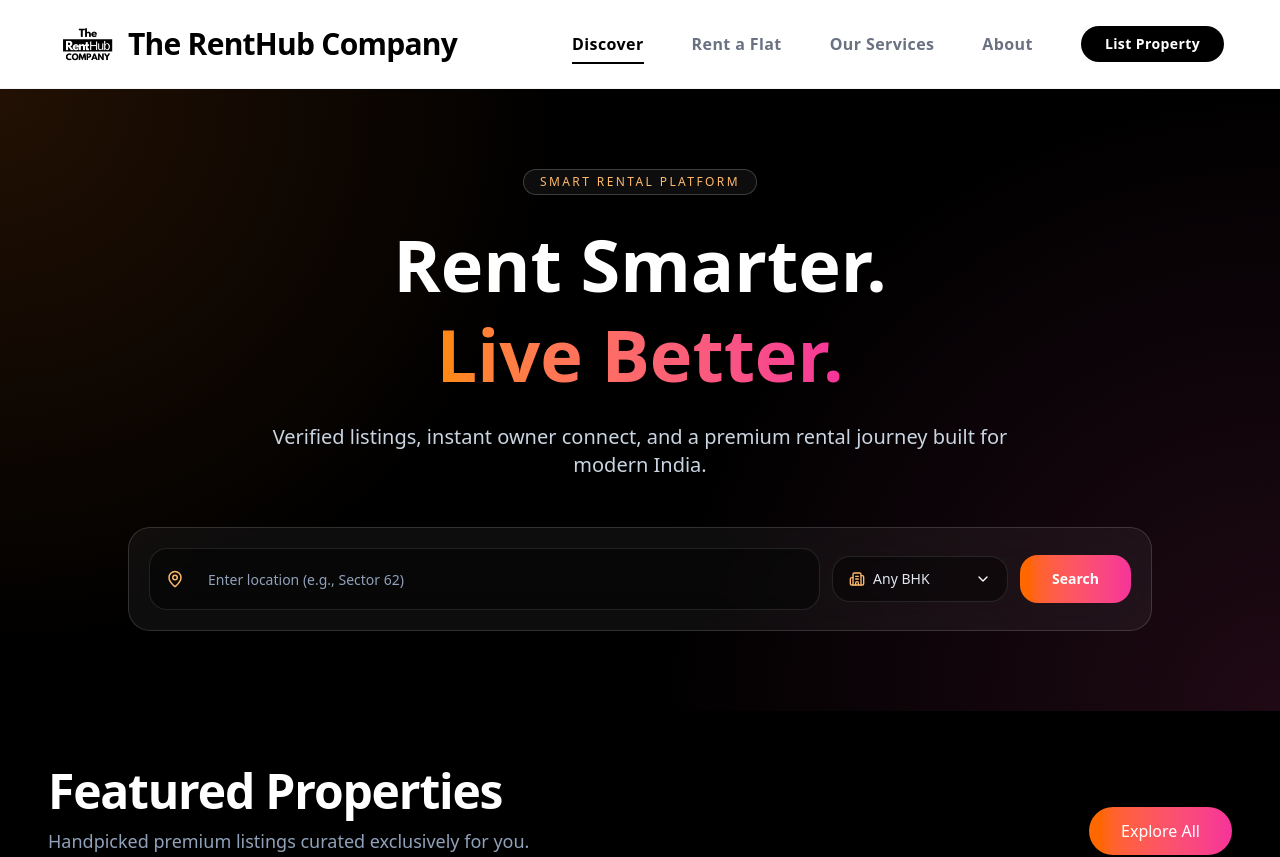
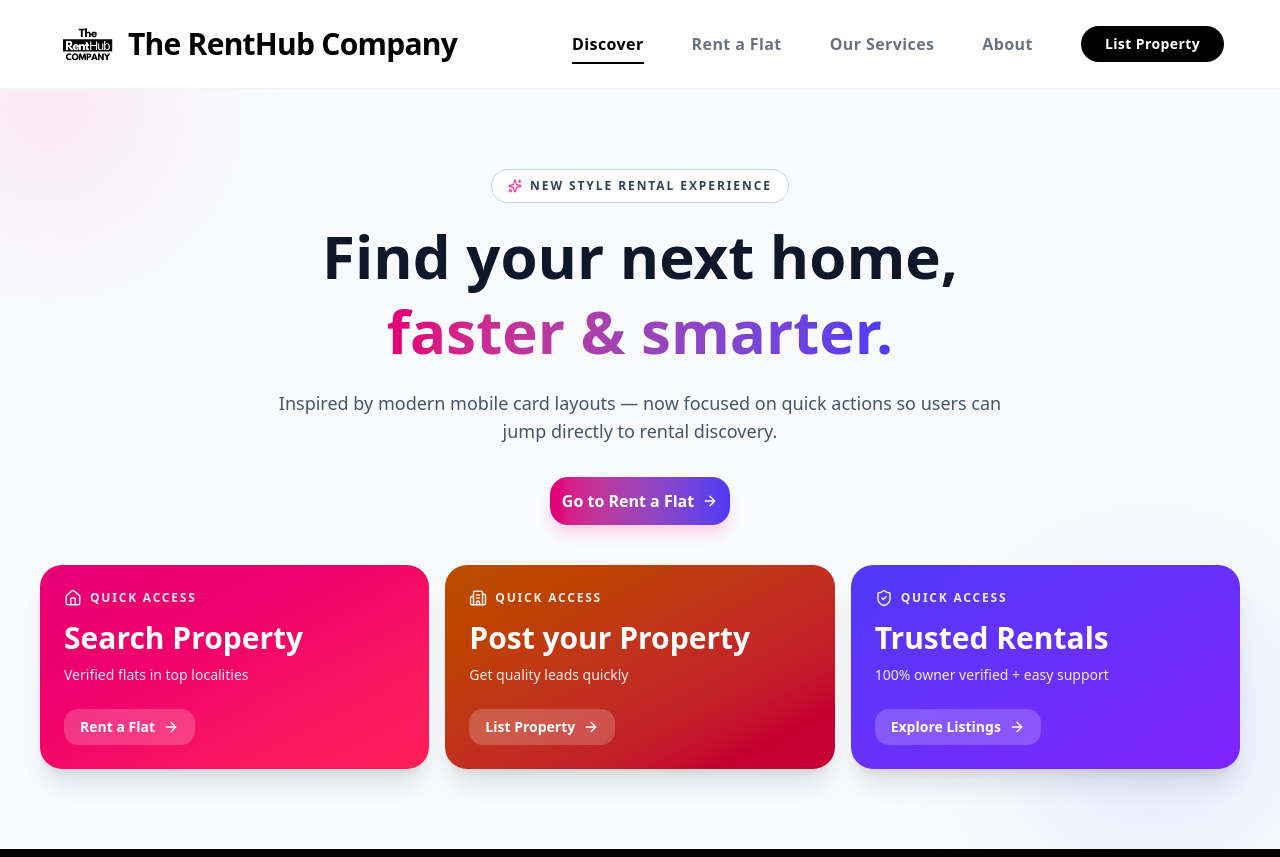
Before and after one commit to Shourya87/The-Rent-Hub-Website, a React (Vite) app in the folder frontend/: page / in a window 1280 px wide. Shown: the top 857 px of the page. Built offline with nearby package versions, Linux system fonts and the light colour scheme.

Commit message:
Redesign homepage hero with card-style quick actions

```diff
--- a/frontend/src/components/Hero.jsx
+++ b/frontend/src/components/Hero.jsx
@@ -1,113 +1,96 @@
-import { useState, useRef, useEffect } from "react";
-import { Input } from "@/components/ui/input";
 import { Button } from "@/components/ui/button";
 import { useNavigate } from "react-router-dom";
-import { MapPin, Building2, ChevronDown } from "lucide-react";
+import { ArrowRight, Building2, Home, ShieldCheck, Sparkles } from "lucide-react";
 
-const propertyOptions = ["Any BHK", "1 BHK", "2 BHK", "3+ BHK", "PG"];
+const quickActions = [
+  {
+    title: "Search Property",
+    subtitle: "Verified flats in top localities",
+    tone: "from-pink-600 to-rose-500",
+    action: "Rent a Flat",
+    onClick: (navigate) => navigate("/rent"),
+    icon: Home,
+  },
+  {
+    title: "Post your Property",
+    subtitle: "Get quality leads quickly",
+    tone: "from-amber-700 to-rose-700",
+    action: "List Property",
+    onClick: (navigate) => navigate("/list-property"),
+    icon: Building2,
+  },
+  {
+    title: "Trusted Rentals",
+    subtitle: "100% owner verified + easy support",
+    tone: "from-indigo-600 to-violet-600",
+    action: "Explore Listings",
+    onClick: (navigate) => navigate("/listings"),
+    icon: ShieldCheck,
+  },
+];
 
 const Hero = () => {
-  const [location, setLocation] = useState("");
-  const [selectedType, setSelectedType] = useState("Any BHK");
-  const [openDropdown, setOpenDropdown] = useState(false);
-  const dropdownRef = useRef(null);
   const navigate = useNavigate();
 
-  const handleSearch = () => {
-    navigate(
-      `/listings?location=${encodeURIComponent(location)}&type=${encodeURIComponent(selectedType)}`,
-    );
-  };
-
-  useEffect(() => {
-    function handleClickOutside(event) {
-      if (dropdownRef.current && !dropdownRef.current.contains(event.target)) {
-        setOpenDropdown(false);
-      }
-    }
-    document.addEventListener("mousedown", handleClickOutside);
-    return () => document.removeEventListener("mousedown", handleClickOutside);
-  }, []);
-
   return (
-    <section className="relative overflow-hidden bg-black px-6 py-20 text-white md:px-12">
-      <div className="absolute inset-0 bg-[radial-gradient(circle_at_top_left,#ff7b1a22,transparent_40%),radial-gradient(circle_at_bottom_right,#ec489922,transparent_45%)]" />
+    <section className="relative overflow-hidden bg-slate-50 px-5 py-14 md:px-10 md:py-20">
+      <div className="absolute -top-24 -left-16 h-56 w-56 rounded-full bg-pink-200/40 blur-3xl" />
+      <div className="absolute right-0 bottom-0 h-64 w-64 rounded-full bg-indigo-200/40 blur-3xl" />
 
       <div className="relative mx-auto max-w-7xl">
-        <div className="mx-auto mb-6 flex w-fit items-center rounded-full border border-white/20 bg-white/5 px-4 py-1 text-xs uppercase tracking-[0.2em] text-orange-300">
-          Smart Rental Platform
+        <div className="mx-auto mb-4 flex w-fit items-center gap-2 rounded-full border border-slate-300 bg-white px-4 py-2 text-xs font-semibold uppercase tracking-[0.16em] text-slate-700">
+          <Sparkles size={14} className="text-pink-500" />
+          New style rental experience
         </div>
 
-        <h1 className="text-center text-4xl font-extrabold leading-tight md:text-6xl lg:text-7xl">
-          Rent Smarter.
+        <h1 className="text-center text-4xl font-extrabold leading-tight text-slate-900 md:text-6xl">
+          Find your next home,
           <br />
-          <span className="bg-gradient-to-r from-orange-400 to-pink-500 bg-clip-text text-transparent">
-            Live Better.
+          <span className="bg-gradient-to-r from-pink-600 to-indigo-600 bg-clip-text text-transparent">
+            faster & smarter.
           </span>
         </h1>
 
-        <p className="mx-auto mt-6 max-w-3xl text-center text-base text-slate-300 md:text-xl">
-          Verified listings, instant owner connect, and a premium rental journey built for modern India.
+        <p className="mx-auto mt-5 max-w-3xl text-center text-sm text-slate-600 md:text-lg">
+          Inspired by modern mobile card layouts — now focused on quick actions so users can jump directly to
+          rental discovery.
         </p>
 
-        <div className="mx-auto mt-12 max-w-5xl rounded-3xl border border-white/15 bg-white/5 p-4 backdrop-blur-xl md:p-5">
-          <div className="flex flex-col gap-3 md:flex-row md:items-center">
-            <div className="flex w-full items-center gap-3 rounded-2xl border border-white/10 bg-black/40 px-4 py-3 md:flex-1">
-              <MapPin size={18} className="shrink-0 text-orange-300" />
-              <Input
-                value={location}
-                onChange={(e) => setLocation(e.target.value)}
-                onKeyDown={(e) => e.key === "Enter" && handleSearch()}
-                placeholder="Enter location (e.g., Sector 62)"
-                className="border-0 bg-transparent text-white placeholder:text-slate-400 focus-visible:ring-0 focus-visible:ring-offset-0"
-              />
-            </div>
+        <div className="mt-8 flex justify-center">
+          <Button
+            onClick={() => navigate("/rent")}
+            className="rounded-2xl bg-gradient-to-r from-pink-600 to-indigo-600 px-8 py-6 text-base font-semibold text-white shadow-lg shadow-pink-200 hover:opacity-95"
+          >
+            Go to Rent a Flat
+            <ArrowRight size={18} />
+          </Button>
+        </div>
 
-            <div ref={dropdownRef} className="relative w-full md:w-44">
-              <div
-                onClick={() => setOpenDropdown(!openDropdown)}
-                className="flex cursor-pointer items-center justify-between rounded-2xl border border-white/10 bg-black/40 px-4 py-3"
+        <div className="mt-10 grid gap-4 sm:grid-cols-2 lg:grid-cols-3">
+          {quickActions.map((card) => {
+            const Icon = card.icon;
+            return (
+              <article
+                key={card.title}
+                className={`rounded-3xl bg-gradient-to-br ${card.tone} p-6 text-white shadow-xl transition-transform duration-300 hover:-translate-y-1`}
               >
-                <div className="flex items-center gap-2 text-sm text-slate-200">
-                  <Building2 size={16} className="text-orange-300" />
-                  <span>{selectedType}</span>
+                <div className="mb-3 flex items-center gap-2 text-white/90">
+                  <Icon size={18} />
+                  <span className="text-xs font-semibold uppercase tracking-[0.15em]">Quick Access</span>
                 </div>
-                <ChevronDown size={16} className={`transition ${openDropdown ? "rotate-180" : ""}`} />
-              </div>
-
-              <div
-                className={`absolute z-50 mt-2 w-full overflow-hidden rounded-2xl border border-white/10 bg-slate-900 shadow-xl transition-all ${
-                  openDropdown
-                    ? "pointer-events-auto translate-y-0 opacity-100"
-                    : "pointer-events-none -translate-y-2 opacity-0"
-                }`}
-              >
-                {propertyOptions.map((option) => (
-                  <button
-                    key={option}
-                    onClick={() => {
-                      setSelectedType(option);
-                      setOpenDropdown(false);
-                    }}
-                    className={`w-full px-4 py-3 text-left text-sm ${
-                      selectedType === option
-                        ? "bg-gradient-to-r from-orange-500 to-pink-500 text-white"
-                        : "text-slate-200 hover:bg-white/10"
-                    }`}
-                  >
-                    {option}
-                  </button>
-                ))}
-              </div>
-            </div>
-
-            <Button
-              onClick={handleSearch}
-              className="w-full rounded-2xl bg-gradient-to-r from-orange-500 to-pink-500 px-8 py-6 font-semibold text-white hover:opacity-90 md:w-auto"
-            >
-              Search
-            </Button>
-          </div>
+                <h3 className="text-3xl font-extrabold leading-tight">{card.title}</h3>
+                <p className="mt-2 text-sm text-white/90">{card.subtitle}</p>
+                <button
+                  type="button"
+                  onClick={() => card.onClick(navigate)}
+                  className="mt-6 inline-flex items-center gap-2 rounded-xl bg-white/20 px-4 py-2 text-sm font-semibold backdrop-blur-sm hover:bg-white/30"
+                >
+                  {card.action}
+                  <ArrowRight size={16} />
+                </button>
+              </article>
+            );
+          })}
         </div>
       </div>
     </section>
```
